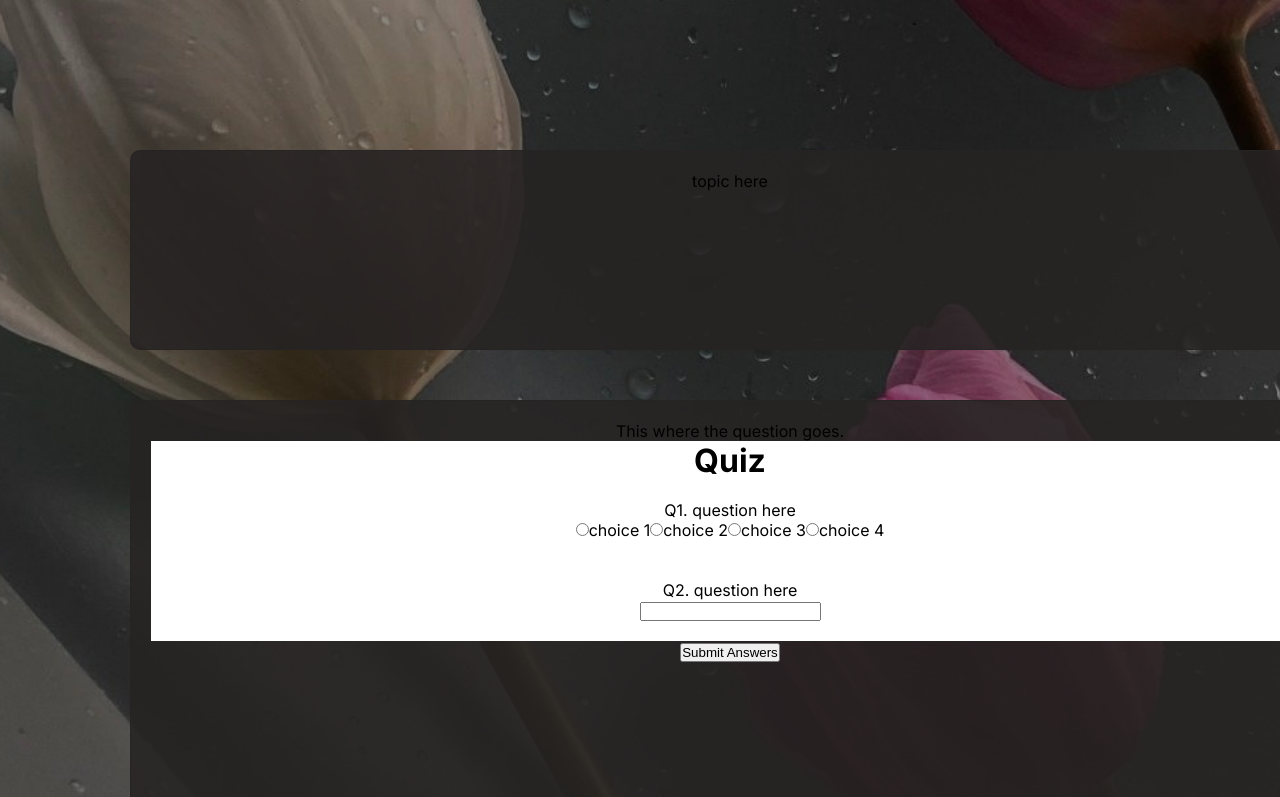
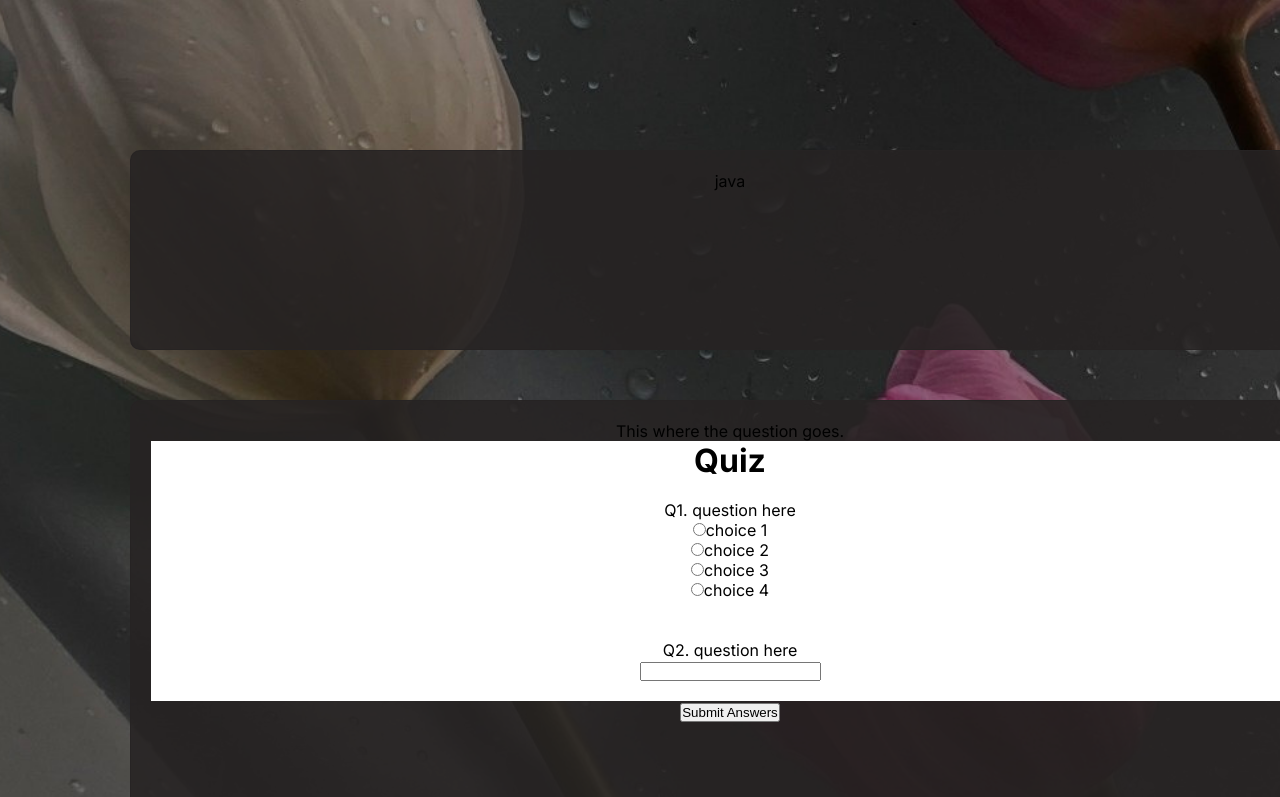
Before and after one commit to Awesomedonut/Practice-Problem-Generator, a Next.js app in the folder probloom/: page / in a window 1280 px wide. Shown: the part 615-1412 px from the top of the page. Built offline with nearby package versions, Linux system fonts and the light colour scheme.

Commit message:
update UI

```diff
--- a/probloom/src/app/components/Quiz/QuizSection.tsx
+++ b/probloom/src/app/components/Quiz/QuizSection.tsx
@@ -22,6 +22,7 @@ type QuizSectionProps = {
               />
             ) : (
               problem.choices.map((choice, choiceIndex) => (
+                <div className={styles.choice}>
                 <label key={choiceIndex}>
                   <input
                     type="radio"
@@ -32,6 +33,7 @@ type QuizSectionProps = {
                   />
                   {choice}
                 </label>
+                </div>
               ))
             )}
           </div>
--- a/probloom/src/app/page.tsx
+++ b/probloom/src/app/page.tsx
@@ -30,7 +30,7 @@ export default function Home() {
   const [error, setError] = useState('');
 
   useEffect(() => {
-    setTopic("topic here");
+    setTopic("java");
     setSolutions("solutions here solutions here solutions here solutions here solutions here solutions here solutions here solutions here solutions here solutions here solutions here solutions here solutions here solutions here solutions here solutions here solutions here solutions here solutions here solutions here solutions here solutions here solutions here solutions here solutions here solutions here solutions here solutions here solutions here solutions here solutions here solutions here solutions here solutions here solutions here solutions here ");
     setProblems([
       {
```
